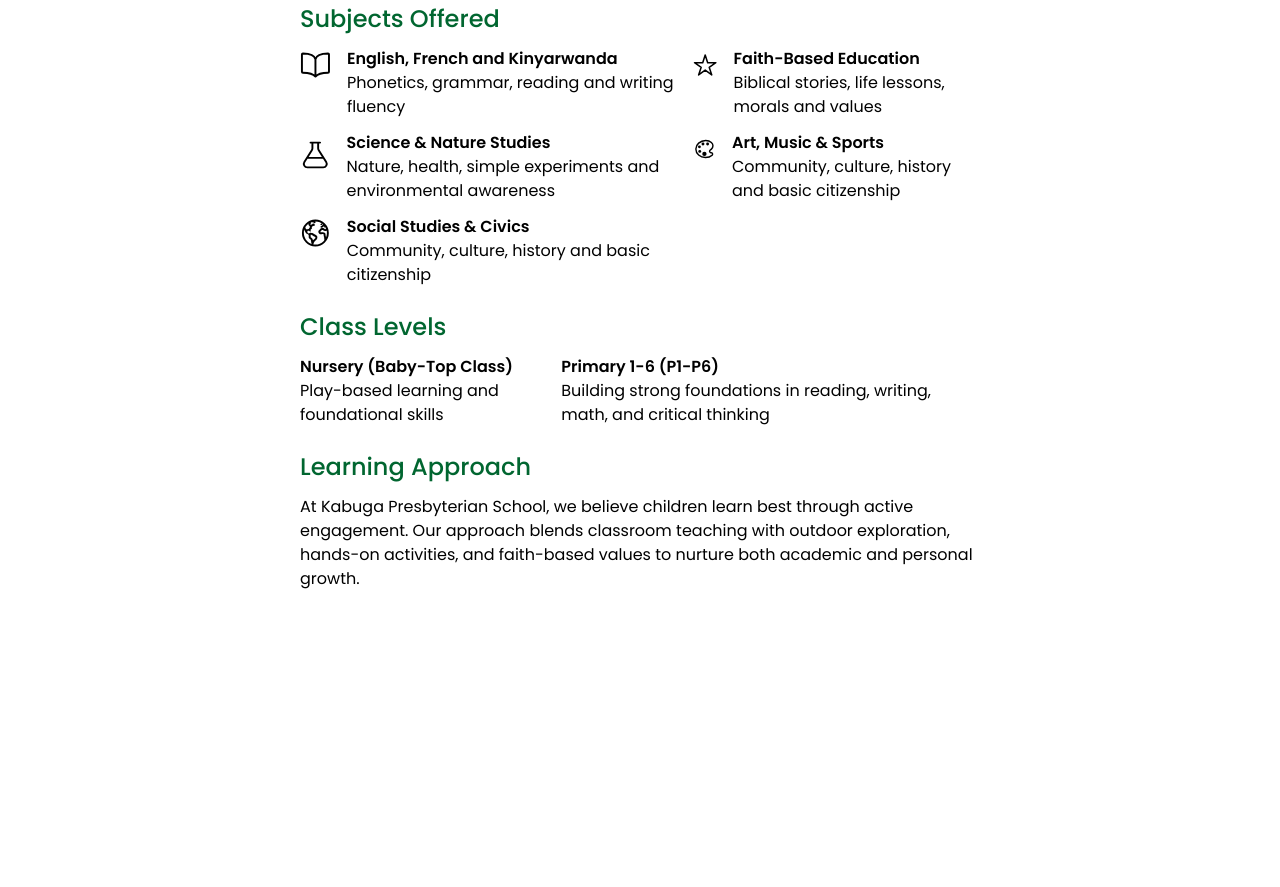
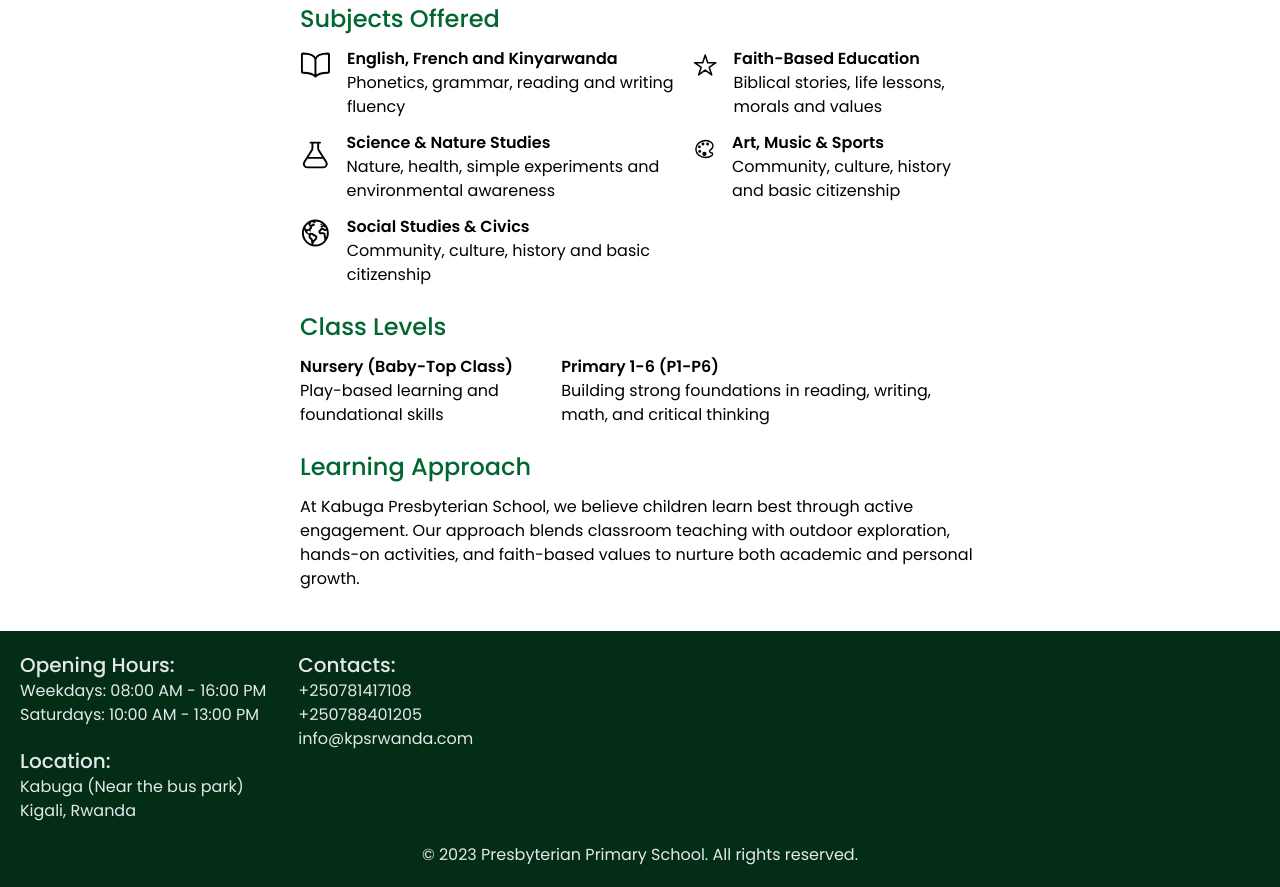
Before and after one commit to Molo-M/Official-KPS-Website, a website: page academics.html in a window 1280 px wide. Shown: the part 219-1106 px from the top of the page. Before the commit the page ends 850 px from the top, so only its background shows below. Drawn offline with nearby package versions, Linux system fonts and the light colour scheme.

Commit message:
Added Footer

```diff
--- a/academics.html
+++ b/academics.html
@@ -132,6 +132,26 @@
         </div>
     </div>
     <!-- Section 4: The Footer  -->
+    <!-- Section 5: The Footer  -->
+    <div class="foot w-full bg-green-950 text-gray-200 p-5">
+        <div class="top_cont flex flex-col sm:flex-row mb-5 sm:gap-8">
+            <div class="left_cont">
+                <h2>Opening Hours:</h2>
+                <p>Weekdays: 08:00 AM - 16:00 PM</p>
+                <p class="mb-5">Saturdays: 10:00 AM - 13:00 PM</p>
+                <h2>Location:</h2>
+                <p>Kabuga (Near the bus park)</p>
+                <p>Kigali, Rwanda</p>
+            </div>
+            <div class="right_cont pt-5 sm:pt-0">
+                <h2>Contacts:</h2>
+                <p>+250781417108</p>
+                <p>+250788401205</p>
+                <p>info@kpsrwanda.com</p>
+            </div>
+        </div>
+        <p id="copyright_statement" class="text-start sm:text-center">&copy; 2023 Presbyterian Primary School. All rights reserved.</p>
+    </div>
     <!-- Links to js scripts that will be helpful to us: -->
     <script type="module" src="https://unpkg.com/ionicons@7.1.0/dist/ionicons/ionicons.esm.js"></script>
     <script nomodule src="https://unpkg.com/ionicons@7.1.0/dist/ionicons/ionicons.js"></script>
```
